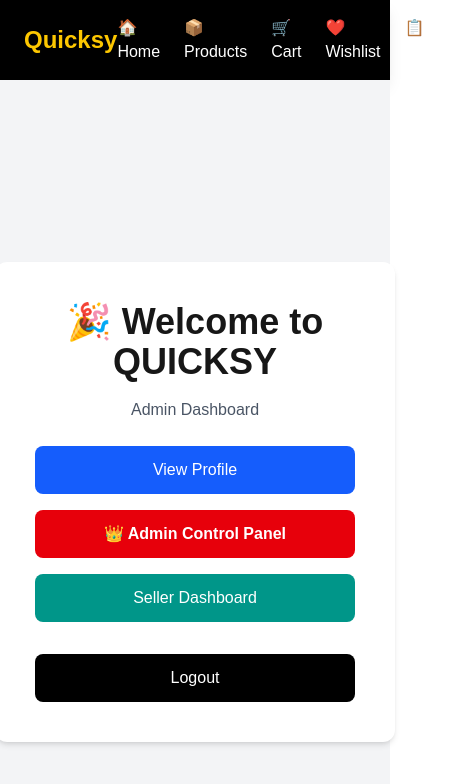
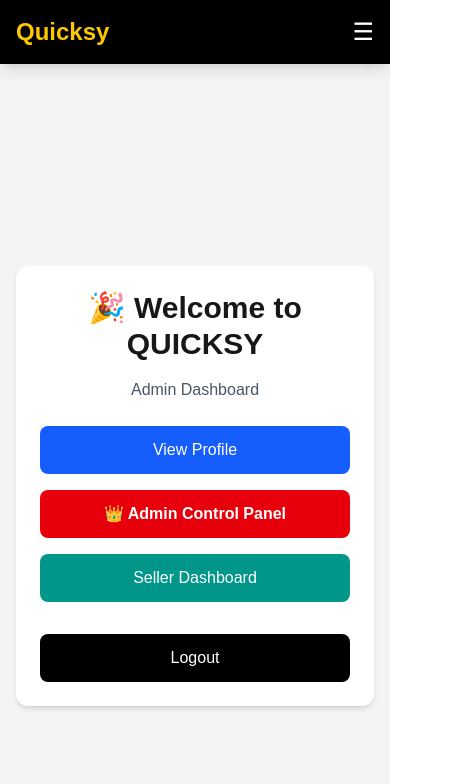
Before and after one commit to ap23062012-lab/quicksy, a Next.js app in the folder web/: page /dashboard in a window 390 px wide. Shown: the top 784 px of the page, 453 px wide, since content can reach past the window. Built offline with nearby package versions, Linux system fonts and the light colour scheme; sample sign-in values are in the browser's storage.

Commit message:
Mobile responsiveness for Navbar and Dashboard

```diff
--- a/web/app/components/Navbar.tsx
+++ b/web/app/components/Navbar.tsx
@@ -5,39 +5,53 @@ import { useEffect, useState } from "react";
 
 export default function Navbar() {
   const [role, setRole] = useState("");
+  const [isOpen, setIsOpen] = useState(false); // For mobile menu
 
   useEffect(() => {
     const userRole = localStorage.getItem("role") || "";
     setRole(userRole);
   }, []);
 
+  const closeMenu = () => setIsOpen(false);
+
   return (
-    <nav className="bg-black text-white shadow-lg">
-      <div className="max-w-7xl mx-auto flex items-center justify-between px-6 py-4">
+    <nav className="bg-black text-white shadow-lg relative z-50">
+      <div className="max-w-7xl mx-auto flex items-center justify-between px-4 py-4 md:px-6">
+
+        {/* LOGO */}
         <Link href="/" className="text-2xl font-bold text-yellow-400">
           Quicksy
         </Link>
 
-        <div className="flex gap-6 items-center">
-          <Link href="/">🏠 Home</Link>
-          <Link href="/products">📦 Products</Link>
+        {/* MOBILE HAMBURGER BUTTON */}
+        <button
+          className="md:hidden text-2xl focus:outline-none"
+          onClick={() => setIsOpen(!isOpen)}
+        >
+          ☰
+        </button>
+
+        {/* NAVIGATION LINKS */}
+        <div
+          className={`${
+            isOpen ? "flex" : "hidden"
+          } md:flex flex-col md:flex-row absolute md:relative top-full left-0 w-full md:w-auto bg-black md:bg-transparent p-4 md:p-0 gap-4 md:gap-6 items-start md:items-center`}
+        >
+          <Link href="/" onClick={closeMenu} className="hover:text-yellow-400 w-full md:w-auto py-2 md:py-0">🏠 Home</Link>
+          <Link href="/products" onClick={closeMenu} className="hover:text-yellow-400 w-full md:w-auto py-2 md:py-0">📦 Products</Link>
 
           {role === "seller" ? (
             <>
-              <Link href="/add-product">➕ Add Product</Link>
-              <Link href="/my-products">👤 My Products</Link>
-              <Link href="/orders">📋 Orders</Link>
-
-              {/* 👇 ADDED THIS LINE 👇 */}
-              <Link href="/seller/returns" className="text-yellow-400 font-bold">
-                🔄 Returns
-              </Link>
+              <Link href="/add-product" onClick={closeMenu} className="hover:text-yellow-400 w-full md:w-auto py-2 md:py-0">➕ Add Product</Link>
+              <Link href="/my-products" onClick={closeMenu} className="hover:text-yellow-400 w-full md:w-auto py-2 md:py-0">👤 My Products</Link>
+              <Link href="/orders" onClick={closeMenu} className="hover:text-yellow-400 w-full md:w-auto py-2 md:py-0">📋 Orders</Link>
+              <Link href="/seller/returns" onClick={closeMenu} className="text-yellow-400 font-bold hover:text-yellow-300 w-full md:w-auto py-2 md:py-0">🔄 Returns</Link>
             </>
           ) : (
             <>
-              <Link href="/cart">🛒 Cart</Link>
-              <Link href="/wishlist">❤️ Wishlist</Link>
-              <Link href="/orders">📋 Orders</Link>
+              <Link href="/cart" onClick={closeMenu} className="hover:text-yellow-400 w-full md:w-auto py-2 md:py-0">🛒 Cart</Link>
+              <Link href="/wishlist" onClick={closeMenu} className="hover:text-yellow-400 w-full md:w-auto py-2 md:py-0">❤️ Wishlist</Link>
+              <Link href="/orders" onClick={closeMenu} className="hover:text-yellow-400 w-full md:w-auto py-2 md:py-0">📋 Orders</Link>
             </>
           )}
         </div>
--- a/web/app/dashboard/page.tsx
+++ b/web/app/dashboard/page.tsx
@@ -28,9 +28,9 @@ export default function DashboardPage() {
   };
 
   return (
-    <div className="min-h-screen flex flex-col items-center justify-center bg-gray-100">
-      <div className="bg-white p-10 rounded-xl shadow-md text-center w-[400px]">
-        <h1 className="text-4xl font-bold mb-4">
+    <div className="min-h-screen flex flex-col items-center justify-center bg-gray-100 p-4">
+      <div className="bg-white p-6 md:p-10 rounded-xl shadow-md text-center w-full max-w-[400px]">
+        <h1 className="text-3xl md:text-4xl font-bold mb-4">
           🎉 Welcome to QUICKSY
         </h1>
 
@@ -45,7 +45,7 @@ export default function DashboardPage() {
             </button>
           </a>
 
-          {/* 👇 ADDED ADMIN MENU 👇 */}
+          {/* ADMIN MENU */}
           {role === "admin" && (
             <>
               <a href="/admin">
```
